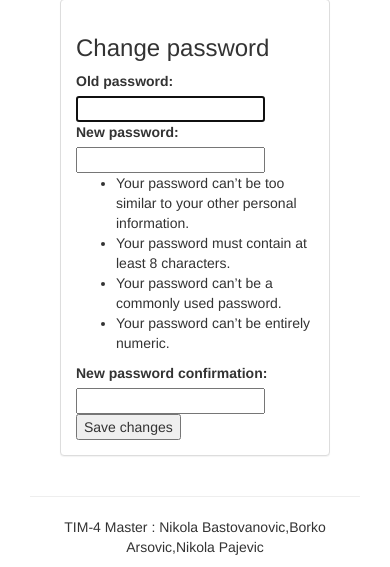
After one commit to Booorkoo/UKS, a Django app: a page that uses project/git_project/templates/layout/base.html in a window 390 px wide. The commit adds this page. Shown: the part 452-1019 px from the top of the page. Run offline with Django 3.2, Linux system fonts and the light colour scheme; some libraries are stand-ins or nearby versions.

Commit message:
Promena lozinke i pretraga projekata kompletirana.

```diff
--- a/project/git_project/templates/layout/base.html
+++ b/project/git_project/templates/layout/base.html
@@ -48,7 +48,7 @@
                 {% endif %}
             </ul>
 
-            <form class="navbar-form navbar-left" role="search" method="get" action="#">
+            <form class="navbar-form navbar-left" role="search" method="get" action=" {% url 'git_project:search' %}">
                 <div class="form-group">
                     <input type="text" class="form-control" name="q" value="">
                 </div>
--- /dev/null
+++ b/project/git_project/templates/layout/change_password.html
@@ -0,0 +1,24 @@
+{% extends 'layout/base.html' %}
+{% block title %} Change password {% endblock %}
+{% block body %}
+<div class="container-fluid">
+    <div class="row">
+        <div class="col-sm-12 col-md-10">
+        <div class="col-sm-12 col-md-9">
+            <div class="panel panel-default">
+                <div class="panel-body">
+                    <h3>Change password</h3>
+                    <form class="form-horizontal" action="" method="post" enctype="multipart/form-data">
+
+                          {% csrf_token %}
+                          {{ form }}
+                          <button type="submit">Save changes</button>
+
+                    </form>
+                    </div>
+                </div>
+            </div>
+        </div>
+    </div>
+</div>
+{% endblock %}
--- a/project/git_project/templates/layout/user_profile_update.html
+++ b/project/git_project/templates/layout/user_profile_update.html
@@ -26,6 +26,12 @@
                         </div>
                         {% endif %}
                     </form>
+                    <div>
+                        <a href="{% url 'git_project:change_password' %}">
+                        <span class="glyphicon glyphicon-off" aria-hidden="true"></span> &nbsp;
+                        Change password
+                    </a>
+                    </div>
                     </div>
                 </div>
             </div>
--- a/project/git_project/urls.py
+++ b/project/git_project/urls.py
@@ -1,4 +1,5 @@
 from django.conf.urls import url
+
 
 from .views import ImageDelete
 from . import views
@@ -44,4 +45,8 @@ urlpatterns = [
     url(r'project/commit/(?P<pk>[0-9]+)/update/$', views.CommitUpdate.as_view(), name='update_commit'),
 
     url(r'^project/branch/add/$', views.BranchCreate.as_view(), name='add_branch'),
+
+    url(r'^password/$', views.change_password, name='change_password'),
+
+    url(r'^search/$', views.search, name='search'),
 ]
--- a/project/git_project/views.py
+++ b/project/git_project/views.py
@@ -1,3 +1,6 @@
+from django.contrib.auth.forms import PasswordChangeForm
+from django.core.checks import messages
+from django.http import HttpResponse
 from django.http import HttpResponseRedirect
 from django.views import generic
 from django.views.generic.edit import CreateView, UpdateView, DeleteView
@@ -8,7 +11,7 @@ from pip._vendor.requests import delete
 
 from .models import Project, Issue, Label,  Profile, ProjectHistory
 from django.shortcuts import render, redirect
-from django.contrib.auth import authenticate, login, logout
+from django.contrib.auth import authenticate, login, logout, update_session_auth_hash
 from django.views.generic import View
 from .forms import UserForm, UserRegisterForm
 from django.contrib.auth.models import User
@@ -210,3 +213,27 @@ class CommitUpdate(UpdateView):
     model = Commit
     fields = ['commit_title', 'commit_body']
     success_url = reverse_lazy('git_project:user_profile')
+
+def change_password(request):
+    if request.method == 'POST':
+        form = PasswordChangeForm(request.user, request.POST)
+        if form.is_valid():
+            user = form.save()
+            update_session_auth_hash(request, user)
+            messages.success(request,('Your password was successfully updated!'))
+            return redirect('git_project:index')
+        else:
+            messages.error(request,('Please correct the error below.'))
+    else:
+        form = PasswordChangeForm(request.user)
+    return render(request, 'layout/change_password.html', {
+        'form': form
+})
+
+def search(request):
+    if 'q' in request.GET and request.GET['q']:
+        q = request.GET['q']
+        proj = Project.objects.filter(proj_title=q)
+        return render(request, 'layout/search_results.html', {'proj': proj, 'query': q})
+    else:
+        return HttpResponse('Please submit a search term.')
```
Also changed, not shown: project/git_project/templates/layout/search_results.html (added, +17 -0 lines).
